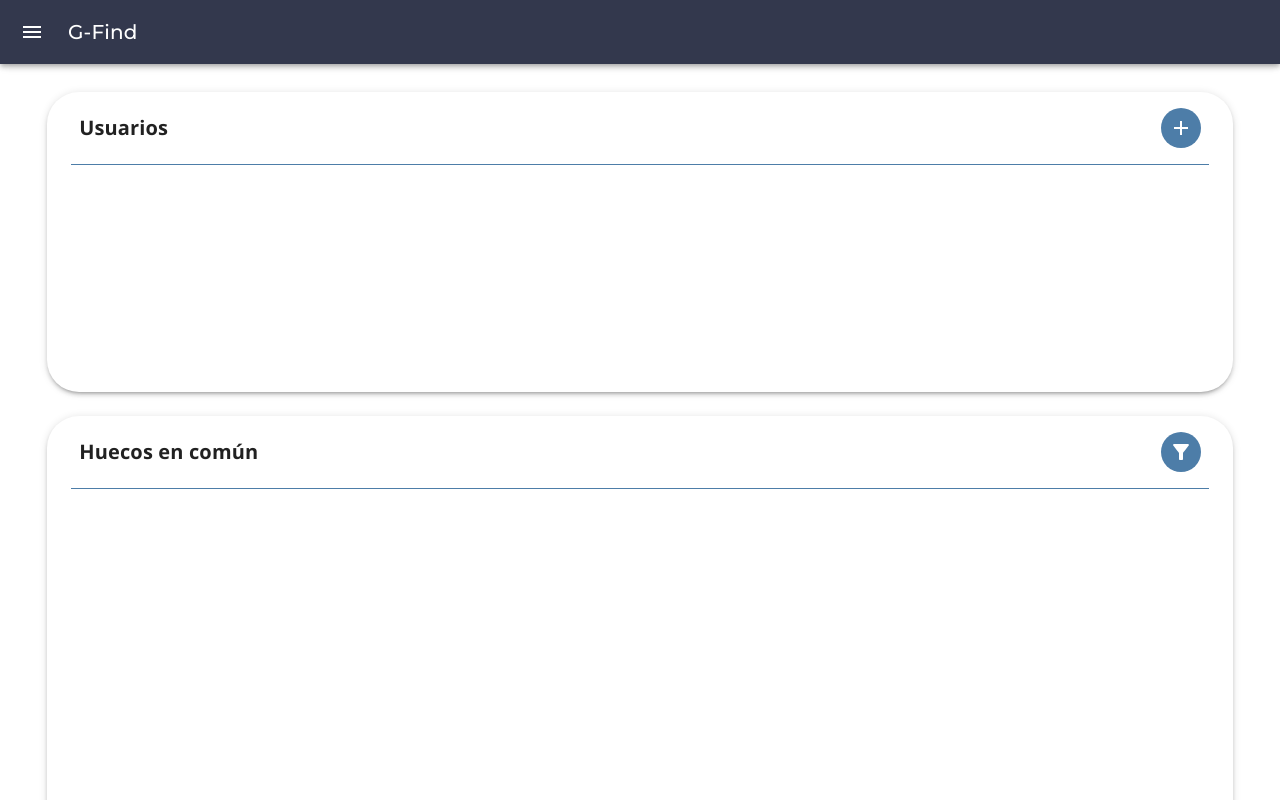
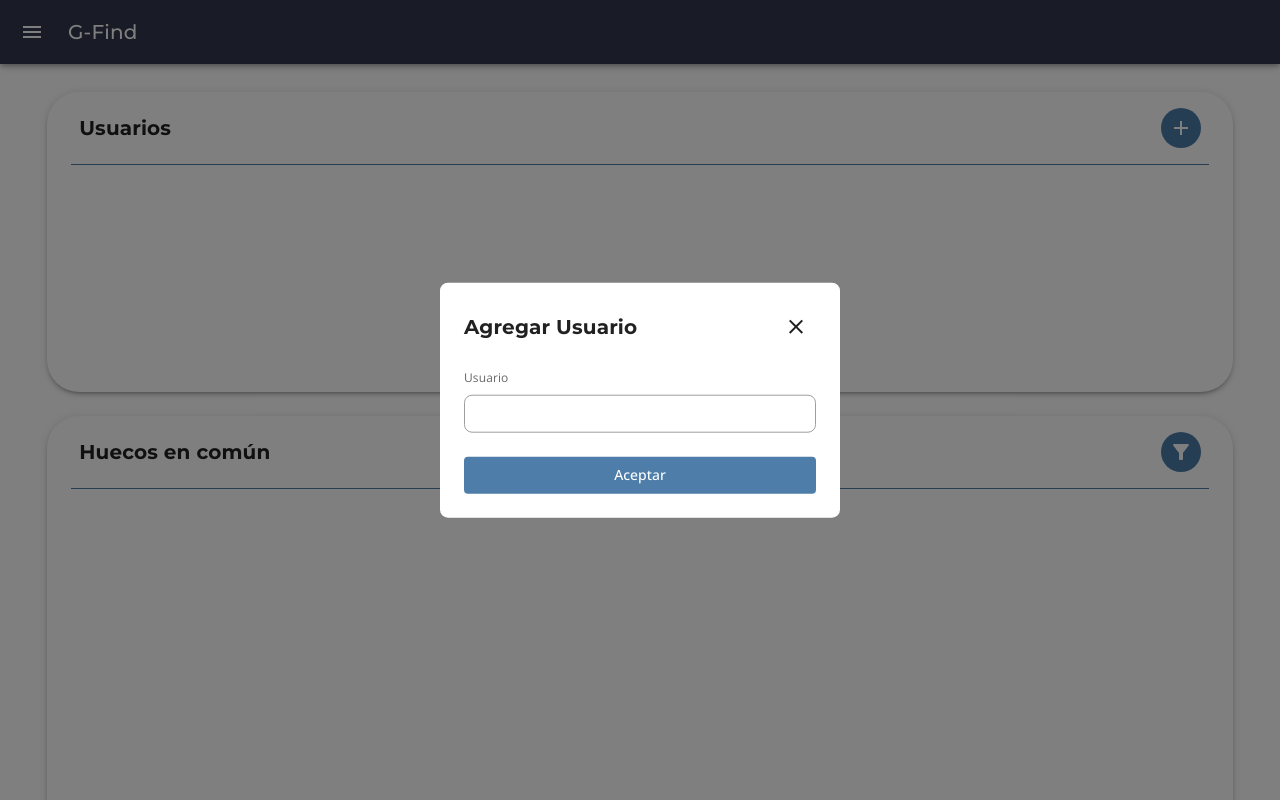
Before and after one commit to dgop92/GFind, a React (Create React App) app: page /find in a window 1280 px wide. Both pictures are taken after a click on the button 1180 px from the left and 128 px from the top of the page. Built offline with nearby package versions, Linux system fonts and the light colour scheme.

Commit message:
feat: add user modal UI

```diff
--- a/src/components/base/Main.jsx
+++ b/src/components/base/Main.jsx
@@ -2,7 +2,7 @@ import React from "react";
 import Box from "@mui/material/Box";
 import { Route, Routes, Navigate } from "react-router-dom";
 import Register from "../core/Register";
-import Find from "../core/Find";
+import Find from "../core/find/Find";
 import Analyze from "../core/Analyze";
 
 export default function Main() {
--- /dev/null
+++ b/src/components/commons/CardTitle.jsx
@@ -0,0 +1,19 @@
+import React from "react";
+import Typography from "@mui/material/Typography";
+
+export default function CardTitle({ title, extraStyles = {} }) {
+  return (
+    <Typography
+      component="h6"
+      variant="h6"
+      sx={{
+        flexGrow: 1,
+        fontFamily: (theme) => theme.typography.titleFontFamily,
+        fontWeight: 700,
+        ...extraStyles,
+      }}
+    >
+      {title}
+    </Typography>
+  );
+}
--- /dev/null
+++ b/src/components/commons/buttons.jsx
@@ -0,0 +1,23 @@
+import React from "react";
+import Button from "@mui/material/Button";
+import { styled } from "@mui/material/styles";
+
+export const PrimaryButton = styled(Button)(({ theme }) => ({
+  "&:hover": {
+    backgroundColor: theme.palette.primary.light,
+  },
+}));
+
+const SecondaryStyledButton = styled(Button)(({ theme }) => ({
+  "&:hover": {
+    backgroundColor: theme.palette.secondary.light,
+  },
+}));
+
+export function SecondaryButton({ children, ...props }) {
+  return (
+    <SecondaryStyledButton color="secondary" variant="contained" {...props}>
+      {children}
+    </SecondaryStyledButton>
+  );
+}
--- /dev/null
+++ b/src/components/commons/inputs/TextField.jsx
@@ -0,0 +1,35 @@
+import React from "react";
+import { styled } from "@mui/material/styles";
+import InputBase from "@mui/material/InputBase";
+import InputLabel from "@mui/material/InputLabel";
+import FormControl from "@mui/material/FormControl";
+
+const StyledBaseInput = styled(InputBase)(({ theme }) => ({
+  "label + &": {
+    marginTop: theme.spacing(3),
+  },
+  "& .MuiInputBase-input": {
+    borderRadius: theme.spacing(1),
+    position: "relative",
+    border: `1px solid ${theme.palette.grey[500]}`,
+    fontSize: 14,
+    padding: 8,
+  },
+}));
+
+export default function TextField({
+  label,
+  id,
+  formControlProps = {},
+  inputLabelProps = {},
+  inputBaseProps = {},
+}) {
+  return (
+    <FormControl variant="standard" fullWidth {...formControlProps}>
+      <InputLabel shrink htmlFor={id} {...inputLabelProps}>
+        {label}
+      </InputLabel>
+      <StyledBaseInput fullWidth id={id} {...inputBaseProps} />
+    </FormControl>
+  );
+}
--- /dev/null
+++ b/src/components/commons/modals.jsx
@@ -0,0 +1,45 @@
+import React from "react";
+import Box from "@mui/material/Box";
+import Modal from "@mui/material/Modal";
+import Fade from "@mui/material/Fade";
+import CloseIcon from "@mui/icons-material/Close";
+import IconButton from "@mui/material/IconButton";
+import CardTitle from "./CardTitle";
+
+const modalBaseStyle = {
+  position: "absolute",
+  top: "50%",
+  left: "50%",
+  transform: "translate(-50%, -50%)",
+  bgcolor: "background.paper",
+  p: 3,
+  outline: 0,
+  borderRadius: (theme) => theme.spacing(1),
+};
+
+export function BaseModal({ open, setModal, children, extraBaseStyles = {} }) {
+  return (
+    <Modal
+      aria-labelledby="modal-title"
+      aria-describedby="modal-description"
+      open={open}
+      onClose={() => setModal(false)}
+      closeAfterTransition
+    >
+      <Fade in={open}>
+        <Box sx={{ ...modalBaseStyle, ...extraBaseStyles }}>{children}</Box>
+      </Fade>
+    </Modal>
+  );
+}
+
+export function ModalHeader({ title, setModal }) {
+  return (
+    <Box sx={{ display: "flex", alignItems: "center" }}>
+      <CardTitle title={title} extraStyles={{ flexGrow: 1 }} />
+      <IconButton color="inherit" onClick={() => setModal(false)}>
+        <CloseIcon />
+      </IconButton>
+    </Box>
+  );
+}
--- a/src/components/core/Find.jsx
+++ b/src/components/core/find/Find.jsx
@@ -1,13 +1,15 @@
-import React from "react";
-import Typography from "@mui/material/Typography";
+import React, { useState } from "react";
 import Box from "@mui/material/Box";
 import Paper from "@mui/material/Paper";
 import AddIcon from "@mui/icons-material/Add";
 import FilterAltIcon from "@mui/icons-material/FilterAlt";
 import Divider from "@mui/material/Divider";
 import Fab from "@mui/material/Fab";
+import UserModal from "./UserModal";
+import CardTitle from "../../commons/CardTitle";
 
 export default function Find() {
+  const [modal, setModal] = useState(false);
   return (
     <Box
       sx={{
@@ -17,7 +19,8 @@ export default function Find() {
         alignItems: "center",
       }}
     >
-      <UsersCard />
+      <UserModal modal={modal} setModal={setModal} />
+      <UsersCard setModal={setModal} />
       <GapsCard />
     </Box>
   );
@@ -43,9 +46,7 @@ function FindCardHeader({ name, icon, onClick }) {
           py: 2,
         }}
       >
-        <Typography variant="h6" sx={{ fontWeight: 700 }}>
-          {name}
-        </Typography>
+        <CardTitle title={name} extraStyles={{ flexGrow: 1 }} />
         <FindCardFAB icon={icon} onClick={onClick} />
       </Box>
       <Divider sx={{ borderColor: (theme) => theme.palette.secondary.main, mx: 3 }} />
@@ -53,7 +54,7 @@ function FindCardHeader({ name, icon, onClick }) {
   );
 }
 
-function UsersCard() {
+function UsersCard({ setModal }) {
   return (
     <Paper
       component="section"
@@ -68,7 +69,11 @@ function UsersCard() {
         my: 1.5,
       }}
     >
-      <FindCardHeader name="Usuarios" icon={<AddIcon />} />
+      <FindCardHeader
+        name="Usuarios"
+        icon={<AddIcon />}
+        onClick={() => setModal(true)}
+      />
     </Paper>
   );
 }
--- /dev/null
+++ b/src/components/core/find/UserModal.jsx
@@ -0,0 +1,23 @@
+import React from "react";
+import Box from "@mui/material/Box";
+import { BaseModal, ModalHeader } from "../../commons/modals";
+import TextField from "../../commons/inputs/TextField";
+import { SecondaryButton } from "../../commons/buttons";
+
+export default function UserModal({ modal, setModal }) {
+  return (
+    <BaseModal
+      open={modal}
+      setModal={setModal}
+      extraBaseStyles={{ maxWidth: 400, width: "95vw" }}
+    >
+      <ModalHeader title="Agregar Usuario" setModal={setModal} />
+      <Box sx={{ mt: 3, width: "100%" }}>
+        <TextField id="user-textfield" label="Usuario" />
+      </Box>
+      <SecondaryButton variant="contained" sx={{ mt: 3 }} fullWidth>
+        Aceptar
+      </SecondaryButton>
+    </BaseModal>
+  );
+}
--- a/src/styles/theme.js
+++ b/src/styles/theme.js
@@ -32,7 +32,7 @@ export const lightThemeOptions = {
         disableRipple: true,
       },
       styleOverrides: {
-        containedPrimary: {
+        root: {
           textTransform: "capitalize",
         },
       },
```
